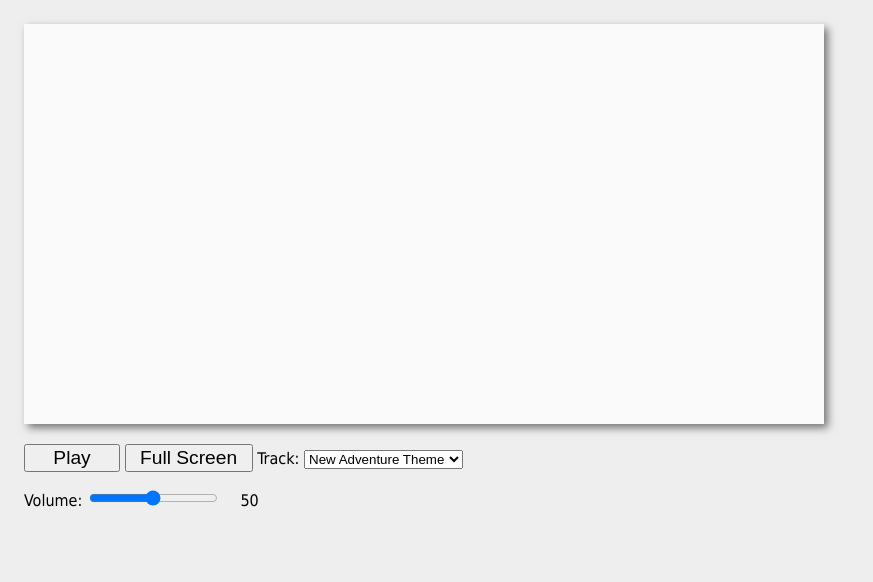
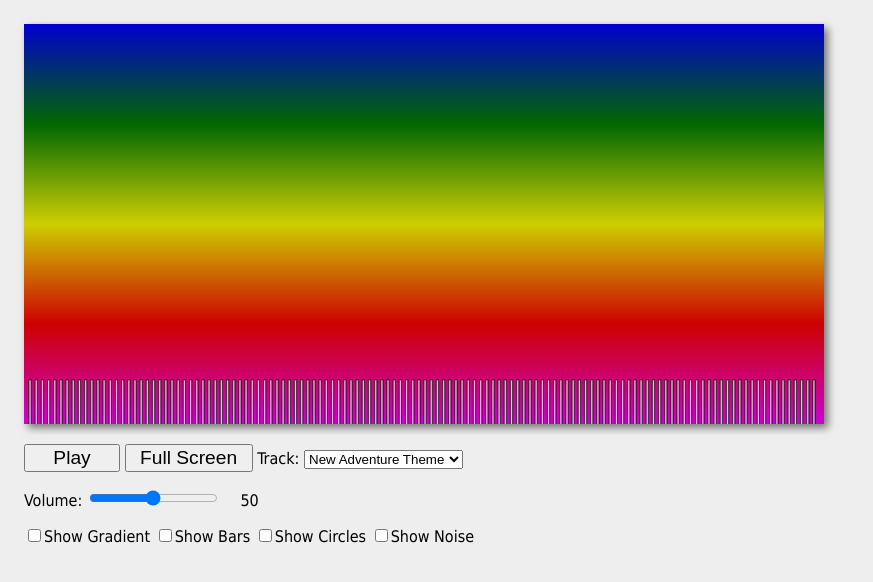
Before and after one commit to AazeemVS/IGME-330, a plain HTML site: page vaidyaShaikh-A-pe08/index.html in a window 1280 px wide. Shown: the whole page, without its empty margins (0-873 px from the left). Drawn offline with Linux system fonts and the light colour scheme; animation ran at ten frames a second.

Commit message:
Finished step 2 of audio visualizer

```diff
--- a/vaidyaShaikh-A-pe08/index.html
+++ b/vaidyaShaikh-A-pe08/index.html
@@ -27,6 +27,13 @@
       Volume: <input type="range" id="volumeSlider" min="0" max="2" value="1" step="0.01">
       <span id="volumeLabel">???</span>
     </section>
+    <section>
+  <span><input type="checkbox" id="gradientCB"><label for="gradientCB">Show Gradient</label></span>
+  <span><input type="checkbox" id="barsCB"><label for="barsCB">Show Bars</label></span>
+  <span><input type="checkbox" id="circlesCB"><label for="circlesCB">Show Circles</label></span>
+  <!-- we'll use this 4th checkbox soon! -->
+  <span><input type="checkbox" id="noiseCB"><label for="noiseCB">Show Noise</label></span>
+</section>
   </div>
 </main>
 </body>
--- /dev/null
+++ b/vaidyaShaikh-A-pe08/src/canvas.js
@@ -0,0 +1,119 @@
+/*
+  The purpose of this file is to take in the analyser node and a <canvas> element:
+    - the module will create a drawing context that points at the <canvas>
+    - it will store the reference to the analyser node
+    - in draw(), it will loop through the data in the analyser node
+    - and then draw something representative on the canvas
+    - maybe a better name for this file/module would be *visualizer.js* ?
+*/
+
+import * as utils from './utils.js';
+
+let ctx, canvasWidth, canvasHeight, gradient, analyserNode, audioData;
+
+function setupCanvas(canvasElement, analyserNodeRef){
+  // create drawing context
+  ctx = canvasElement.getContext("2d");
+  canvasWidth = canvasElement.width;
+  canvasHeight = canvasElement.height;
+
+  // create a gradient that runs top to bottom
+  gradient = utils.getLinearGradient(ctx, 0, 0, 0, canvasHeight, [
+    { percent: 0,    color: "blue"   },
+    { percent: 0.25, color: "green"  },
+    { percent: 0.5,  color: "yellow" },
+    { percent: 0.75, color: "red"    },
+    { percent: 1,    color: "magenta"}
+  ]);
+
+  // keep a reference to the analyser node
+  analyserNode = analyserNodeRef;
+
+  // this is the array where the analyser data will be stored
+  audioData = new Uint8Array(analyserNode.fftSize / 2);
+}
+
+function draw(params = {}){
+  // 1 - populate the audioData array with the frequency data from the analyserNode
+  analyserNode.getByteFrequencyData(audioData);
+  // OR:
+  // analyserNode.getByteTimeDomainData(audioData); // waveform data
+
+  // 2 - draw background
+  ctx.save();
+  ctx.fillStyle = "black";
+  ctx.globalAlpha = 0.1;
+  ctx.fillRect(0, 0, canvasWidth, canvasHeight);
+  ctx.restore();
+
+  // 3 - draw gradient
+  if (params.showGradient){
+    ctx.save();
+    ctx.fillStyle = gradient;
+    ctx.globalAlpha = 0.3;
+    ctx.fillRect(0, 0, canvasWidth, canvasHeight);
+    ctx.restore();
+  }
+
+  // 4 - draw bars
+  if (params.showBars){
+    let barSpacing = 4;
+    let margin = 5;
+    let screenWidthForBars = canvasWidth - (audioData.length * barSpacing) - margin * 2;
+    let barWidth = screenWidthForBars / audioData.length;
+    let barHeight = 200;
+    let topSpacing = 100;
+
+    ctx.save();
+    ctx.fillStyle = 'rgba(255,255,255,0.50)';
+    ctx.strokeStyle = 'rgba(0,0,0,0.50)';
+
+    // loop through the data and draw!
+    for (let i = 0; i < audioData.length; i++){
+      const x = margin + i * (barWidth + barSpacing);
+      const y = topSpacing + 256 - audioData[i];
+      ctx.fillRect(x, y, barWidth, barHeight);
+      ctx.strokeRect(x, y, barWidth, barHeight);
+    }
+    ctx.restore();
+  }
+
+  // 5 - draw circles
+  if (params.showCircles){
+    const maxRadius = canvasHeight / 4;
+    ctx.save();
+    ctx.globalAlpha = 0.5;
+
+    for (let i = 0; i < audioData.length; i++){
+      const percent = audioData[i] / 255;
+      const circleRadius = percent * maxRadius;
+
+      // red-ish circles
+      ctx.beginPath();
+      ctx.fillStyle = utils.makeColor(255, 111, 111, 0.34 - percent / 3.0);
+      ctx.arc(canvasWidth / 2, canvasHeight / 2, circleRadius, 0, 2 * Math.PI, false);
+      ctx.fill();
+      ctx.closePath();
+
+      // blue-ish circles, bigger, more transparent
+      ctx.beginPath();
+      ctx.fillStyle = utils.makeColor(0, 0, 255, 0.10 - percent / 10.0);
+      ctx.arc(canvasWidth / 2, canvasHeight / 2, circleRadius * 1.5, 0, 2 * Math.PI, false);
+      ctx.fill();
+      ctx.closePath();
+
+      // yellow-ish circles, smaller
+      ctx.save();
+      ctx.beginPath();
+      ctx.fillStyle = utils.makeColor(200, 200, 0, 0.5 - percent / 5.0);
+      ctx.arc(canvasWidth / 2, canvasHeight / 2, circleRadius * 0.5, 0, 2 * Math.PI, false);
+      ctx.fill();
+      ctx.closePath();
+      ctx.restore();
+    }
+
+    ctx.restore();
+  }
+}
+
+export { setupCanvas, draw };
--- a/vaidyaShaikh-A-pe08/src/main.js
+++ b/vaidyaShaikh-A-pe08/src/main.js
@@ -3,12 +3,16 @@
 	and setting up the main event loop
 */
 
-// We will write the functions in this file in the traditional ES5 way
-// In this instance, we feel the code is more readable if written this way
-// If you want to re-write these as ES6 arrow functions, to be consistent with the other files, go ahead!
+import * as utils from './utils.js';
+import * as audio from './audio.js';
+import * as canvas from './canvas.js';
 
-import * as utils from './utils.js';
-import * as audio from './audio.js'; // ✅ import the audio module
+const drawParams = {
+	showGradient: true,
+	showBars: true,
+	showCircles: true,
+	showNoise: true
+};
 
 // 1 - here we are faking an enumeration
 const DEFAULTS = Object.freeze({
@@ -16,7 +20,7 @@ const DEFAULTS = Object.freeze({
 });
 
 function init(){
-  // ✅ Loads the sound file and sets up WebAudio context
+  // Loads the sound file and sets up WebAudio context
   audio.setupWebAudio(DEFAULTS.sound1);
 
 	console.log("init called");
@@ -24,35 +28,25 @@ function init(){
 	let canvasElement = document.querySelector("canvas"); // hookup <canvas> element
 	setupUI(canvasElement);
 
-  // ✅ Call the main animation loop
+  // setup canvas before starting loop
+  canvas.setupCanvas(canvasElement, audio.analyserNode);
+
+  //Call the main animation loop
   loop();
 }
 
 function loop(){
-	/* NOTE: This is temporary testing code that we will delete in Part II */
-	requestAnimationFrame(loop);
+	// simplified loop for visualization only
+	requestAnimationFrame(loop)
+  canvas.draw(drawParams);
+;
 
-	// 1) create a byte array (values of 0-255) to hold the audio data
-	// normally, we do this once when the program starts up, NOT every frame
-	let audioData = new Uint8Array(audio.analyserNode.fftSize / 2);
-
-	// 2) populate the array of audio data *by reference* (i.e. by its address)
-	audio.analyserNode.getByteFrequencyData(audioData);
-
-	// 3) log out the array and the average loudness (amplitude) of all of the frequency bins
-	console.log(audioData);
-	console.log("-----Audio Stats-----");
-	let totalLoudness = audioData.reduce((total, num) => total + num);
-	let averageLoudness = totalLoudness / (audio.analyserNode.fftSize / 2);
-	let minLoudness = Math.min(...audioData);
-	let maxLoudness = Math.max(...audioData);
-	// 22050 kHz divided by 128 bins = 172.23 kHz per bin
-	let loudnessAt2K = audioData[11];
-	console.log(`averageLoudness = ${averageLoudness}`);
-	console.log(`minLoudness = ${minLoudness}`);
-	console.log(`maxLoudness = ${maxLoudness}`);
-	console.log(`loudnessAt2K = ${loudnessAt2K}`);
-	console.log("---------------------");
+	// draw visualization
+	canvas.draw({
+		showGradient: true,
+		showBars: true,
+		showCircles: true
+	});
 }
 
 function setupUI(canvasElement){
@@ -66,7 +60,6 @@ function setupUI(canvasElement){
   // B - hookup play button
   const playButton = document.querySelector("#playButton");
 
-  // ✅ add .onclick event to button
   playButton.onclick = e => {
     console.log(`audioCtx.state before = ${audio.audioCtx.state}`);
 
@@ -92,24 +85,18 @@ function setupUI(canvasElement){
   let volumeSlider = document.querySelector("#volumeSlider");
   let volumeLabel = document.querySelector("#volumeLabel");
 
-  // add .oninput event to slider
   volumeSlider.oninput = e => {
-    // set the gain
     audio.setVolume(e.target.value);
-    // update value of label to match value of slider
     volumeLabel.innerHTML = Math.round((e.target.value / 2) * 100);
   };
 
-  // set value of label to match initial value of slider
   volumeSlider.dispatchEvent(new Event("input"));
 
   // D - hookup track <select>
   let trackSelect = document.querySelector("#trackSelect");
 
-  // add .onchange event to <select>
   trackSelect.onchange = e => {
     audio.loadSoundFile(e.target.value);
-    // pause the current track if it is playing
     if (playButton.dataset.playing == "yes") {
       playButton.dispatchEvent(new MouseEvent("click"));
     }
```
Also changed, not shown: 3 other files.
